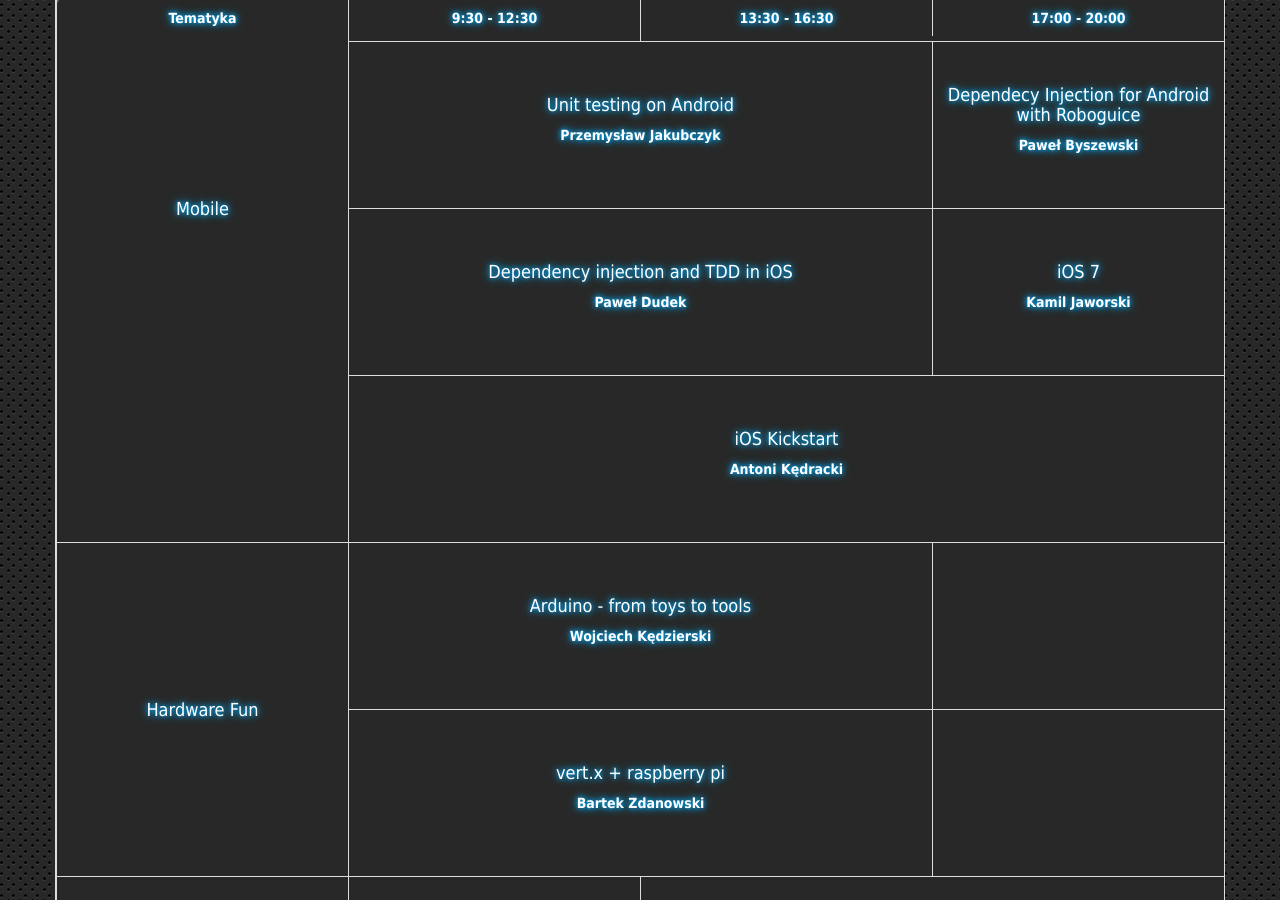
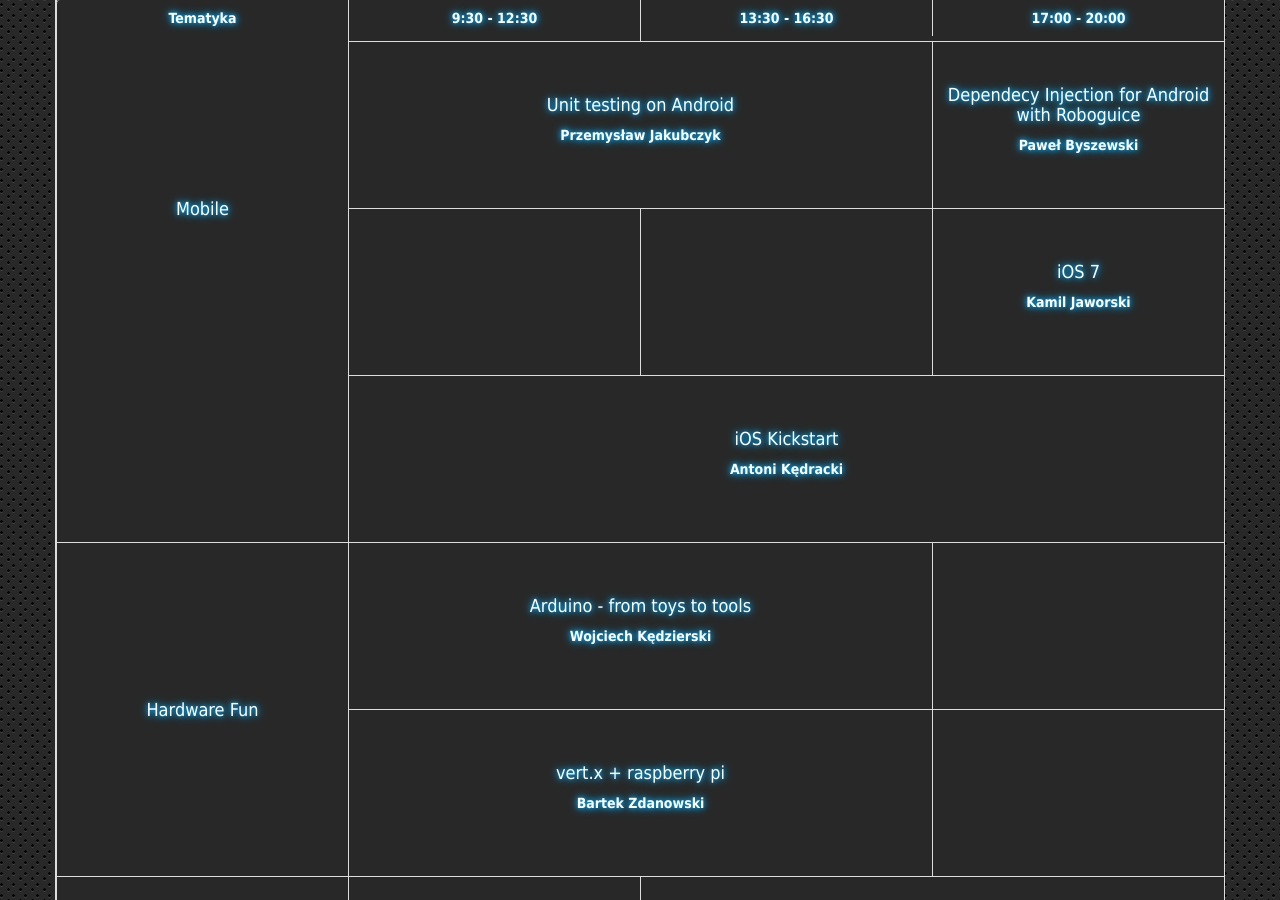
Before and after one commit to wojtekerbetowski/warsjawa2013, a Jekyll site: the page built from index.html, in a window 1280 px wide and 900 px high, scrolled down 3803 px. Built offline with Jekyll 4.4.1, drawn with Linux system fonts in a browser that asks for light colours.

Commit message:
Removed Paweł Dudek

```diff
--- a/index.html
+++ b/index.html
@@ -395,16 +395,8 @@
         requirements: "Warsztat będzie na zasadzie \"code with me if you want\". Zatem jeśli uczestnik chciałby wprowadzać zmiany i eksperymentować na swoim laptopie to wtedy powinien mieć przygotowane środowisko do developowania na Androida. Jeśli natomiast woli aktywnie uczestniczyć w omawianiu pomysłów i sposobów na rozwiązania problemów, a następnie oglądać ich implementację na projektorze to taka postawa tez jest mile widziana."
 
     - talks:
-      - id: ios_tdd
-        slots: 2
-        title: Dependency injection and TDD in iOS
-        speaker:
-          name: Paweł Dudek
-          photo: /img/tbd.png
-          bio: TBD
-        description: TBD
-        requirements: TBD
-        spots: 30
+      - id: empty
+      - id: empty
 
       - id: ios7
         title: iOS 7
```
